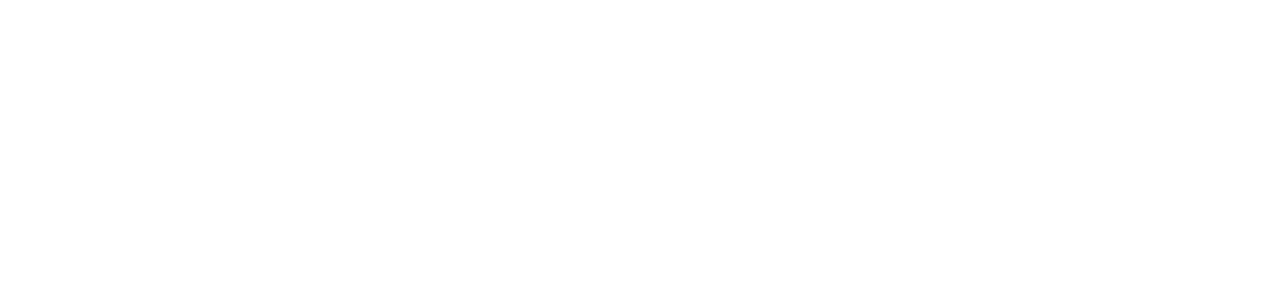
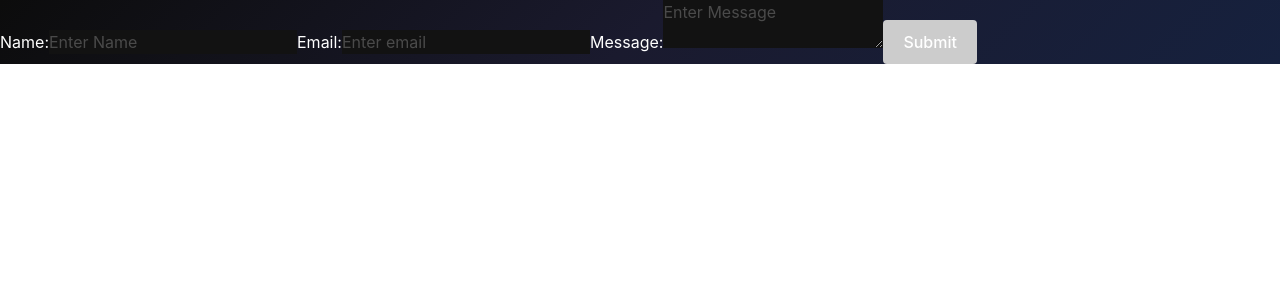
Before and after one commit to KeyTer-01/peter-portfolio, a React (Vite) app: page /test in a window 1280 px wide. Before the commit this address had no page. Shown: the top 300 px of the page. Built offline with nearby package versions, Linux system fonts and the light colour scheme.

Commit message:
portfolio changes

```diff
--- a/src/App.jsx
+++ b/src/App.jsx
@@ -3,6 +3,7 @@
 import Index from "./pages/Index";
 // import NotFound from "./pages/NotFound";
 import theme from "./theme";
+import TestPage from "./pages/TestPage";
 
 // const queryClient = new QueryClient();
 
@@ -11,6 +12,7 @@
     <BrowserRouter>
       <Routes>
         <Route path="/" element={<Index />} />
+        <Route path="/test" element={<TestPage />} />
         {/* <Route path="*" element={<NotFound />} /> */}
       </Routes>
     </BrowserRouter>
--- a/src/components/ExperienceSection.jsx
+++ b/src/components/ExperienceSection.jsx
@@ -24,10 +24,10 @@
       location: "Lekki, Lagos",
       period: "2023 - Present",
       description: [
-        "Lead development of scalable web applications serving 100k+ users",
-        "Mentor junior developers and conduct code reviews",
+        "Contributed to the development of several government websites and web applications using HTML, CSS3, and React.js.",
+        "Participated in JAD sessions, code reviews, and monthly technology meetings, providing actionable feedback that improved design and coding practices",
         "Collaborate with cross-functional teams to deliver high-quality products",
-        "Implement CI/CD pipelines and improve development workflow",
+        "Utilized Swagger UI and Postman for testing and consuming API endpoints",
       ],
       technologies: [
         "React",
@@ -40,30 +40,28 @@
       ],
     },
     {
+      title: "Frontend Developer",
+      company: "Krevus",
+      location: "Remote",
+      period: "Aug. 2023 - Feb. 2024",
+      description: [
+        "Worked on a fintech web application, using HTML, CSS3, and React.js to streamline access to quick loans",
+        "Collaborated with UX/UI designers to implement design systems",
+        "Engaged in weekly code reviews, delivering feedback that significantly enhanced overall code quality and standards",
+        "Employed MUI (Material-UI) to develop a visually appealing, responsive, and accessible web application",
+      ],
+      technologies: ["JavaScript", "React", "Git", "Figma"],
+    },
+    {
       title: "Frontend Developer - Intern",
       company: "Intelligence Technologies",
       location: "Lagos, Nigeria",
       period: "Mar. 2021 - Oct. 2021",
       description: [
-        "Developed responsive web applications for various clients",
-        "Built RESTful APIs and integrated third-party services",
-        "Optimized application performance and user experience",
-        "Worked closely with designers to implement pixel-perfect interfaces",
+        "Contributed to the development of a user-friendly online Health Insurance Marketplace, providing access to affordable health insurance for over 10,000 individuals across Nigeria",
+        "Gained experience with WordPress and accessible plugins to create an ecommerce web application for product sales and bidding.",
       ],
       technologies: ["React", "Redux", "Material UI"],
-    },
-    {
-      title: "Frontend Developer",
-      company: "Krevus",
-      location: "Remote",
-      period: "Aug. 2023 - Feb. 2024",
-      description: [
-        "Created interactive user interfaces using modern JavaScript frameworks",
-        "Collaborated with UX/UI designers to implement design systems",
-        "Contributed to open-source projects and technical documentation",
-        "Participated in agile development processes and sprint planning",
-      ],
-      technologies: ["JavaScript", "React", "Git", "Figma"],
     },
   ];
 
--- a/src/components/Navigation.jsx
+++ b/src/components/Navigation.jsx
@@ -22,7 +22,7 @@
   Home,
   User,
   Briefcase,
-  Folder,
+  // Folder,
   Mail,
   ArrowDown,
 } from "lucide-react";
@@ -39,7 +39,7 @@
     { label: "Home", href: "#home", icon: <Home size={20} /> },
     { label: "About", href: "#about", icon: <User size={20} /> },
     { label: "Experience", href: "#experience", icon: <Briefcase size={20} /> },
-    { label: "Projects", href: "#projects", icon: <Folder size={20} /> },
+    // { label: "Projects", href: "#projects", icon: <Folder size={20} /> },
     { label: "Contact", href: "#contact", icon: <Mail size={20} /> },
   ];
 
--- /dev/null
+++ b/src/pages/TestPage.jsx
@@ -0,0 +1,59 @@
+import { useState } from "react";
+
+const TestPage = () => {
+  const [form, setForm] = useState({ name: "", email: "", message: "" });
+
+  const handleChange = (e) => {
+    setForm({ ...form, [e.target.name]: e.target.value });
+  };
+  const handleSubmit = (e) => {
+    e.preventDefault();
+    console.log("Submitted Form", form);
+  };
+  const isDisabled = !form.name || !form.email || !form.message;
+  return (
+    <form onSubmit={handleSubmit}>
+      <label htmlFor="name">Name:</label>
+      <input
+        name="name"
+        value={form.name}
+        onChange={handleChange}
+        placeholder="Enter Name"
+      />
+
+      <label htmlFor="email">Email:</label>
+      <input
+        name="email"
+        type="email"
+        value={form.email}
+        onChange={handleChange}
+        placeholder="Enter email"
+      />
+      <label htmlFor="message">Message:</label>
+      <textarea
+        name="message"
+        value={form.message}
+        onChange={handleChange}
+        placeholder="Enter Message"
+      />
+
+      <button
+        type="submit"
+        disabled={isDisabled}
+        style={{
+          padding: "10px 20px",
+          backgroundColor: isDisabled ? "#ccc" : "#007bff",
+          color: "white",
+          border: "none",
+          borderRadius: "4px",
+          cursor: isDisabled ? "not-allowed" : "pointer",
+          marginTop: "10px",
+        }}
+      >
+        Submit
+      </button>
+    </form>
+  );
+};
+
+export default TestPage;
```
Also changed, not shown: src/components/HeroSection.jsx (+0 -16 lines), src/pages/Index.jsx (+1 -12 lines).
